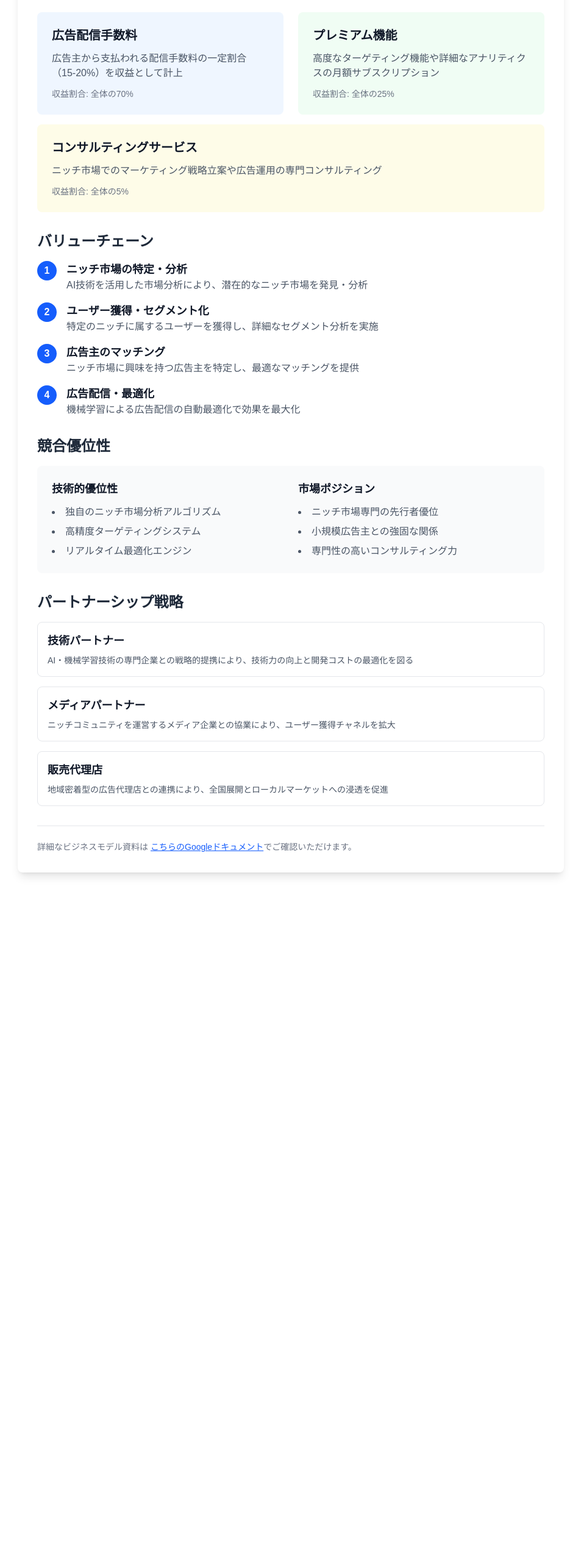
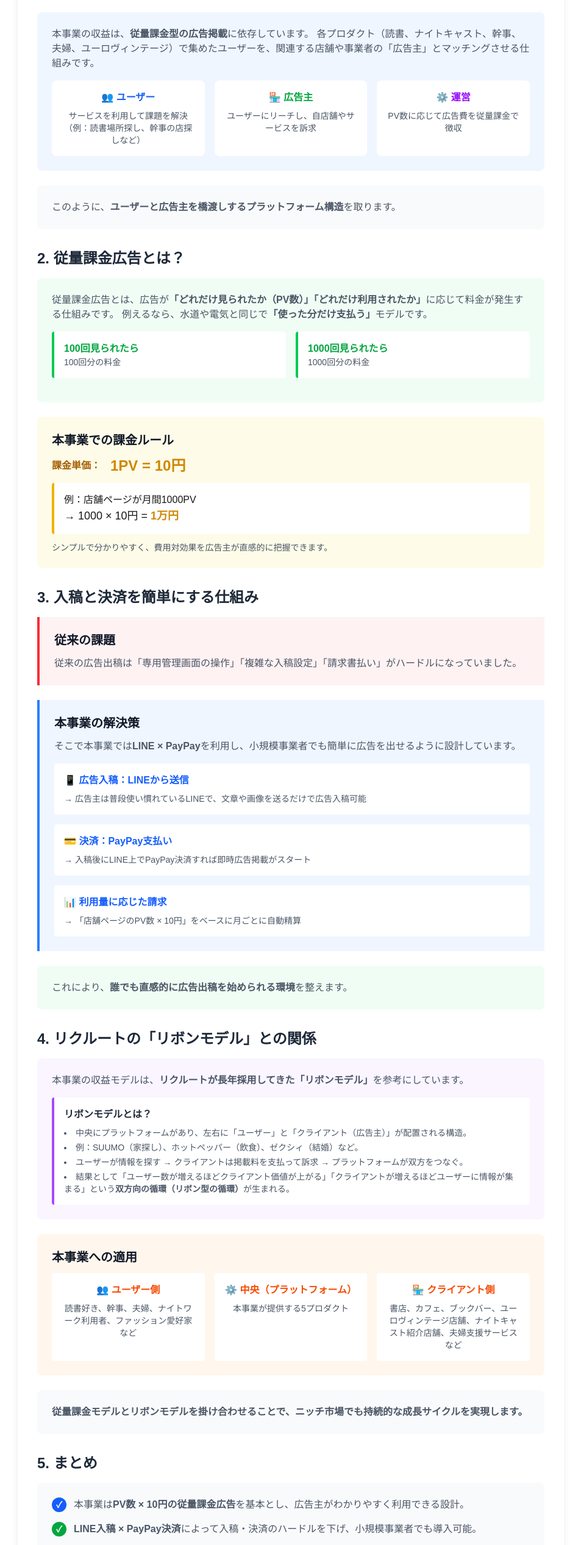
Before and after one commit to atsushimemet/niche-ads-business-plan, a Next.js app in the folder website/: page /business-model in a window 1280 px wide. Shown: the part 241-2775 px from the top of the page at 61% size, without its empty margins (163-1116 px from the left). Before the commit the page ends 1728 px from the top, so only its background shows below. Built offline with nearby package versions, Linux system fonts and the light colour scheme.

Commit message:
udpate: business model content

```diff
--- a/website/src/app/business-model/page.tsx
+++ b/website/src/app/business-model/page.tsx
@@ -7,116 +7,195 @@
 
           <div className="space-y-8">
             <section>
-              <h2 className="text-2xl font-semibold text-gray-800 mb-4">収益構造</h2>
-              <div className="grid md:grid-cols-2 gap-6">
-                <div className="bg-blue-50 p-6 rounded-lg">
-                  <h3 className="text-xl font-semibold text-gray-900 mb-3">広告配信手数料</h3>
-                  <p className="text-gray-600 mb-3">
-                    広告主から支払われる配信手数料の一定割合（15-20%）を収益として計上
+              <h2 className="text-2xl font-semibold text-gray-800 mb-4">1. 本事業の基本構造</h2>
+              <div className="bg-blue-50 p-6 rounded-lg mb-6">
+                <p className="text-gray-600 mb-4">
+                  本事業の収益は、<strong>従量課金型の広告掲載</strong>に依存しています。
+                  各プロダクト（読書、ナイトキャスト、幹事、夫婦、ユーロヴィンテージ）で集めたユーザーを、関連する店舗や事業者の「広告主」とマッチングさせる仕組みです。
                 </p>
-                  <div className="text-sm text-gray-500">
-                    <span className="font-medium">収益割合:</span> 全体の70%
+
+                <div className="grid md:grid-cols-3 gap-4">
+                  <div className="bg-white p-4 rounded-lg text-center">
+                    <h4 className="font-semibold text-blue-600 mb-2">👥 ユーザー</h4>
+                    <p className="text-gray-600 text-sm">サービスを利用して課題を解決（例：読書場所探し、幹事の店探しなど）</p>
                   </div>
+                  <div className="bg-white p-4 rounded-lg text-center">
+                    <h4 className="font-semibold text-green-600 mb-2">🏪 広告主</h4>
+                    <p className="text-gray-600 text-sm">ユーザーにリーチし、自店舗やサービスを訴求</p>
                   </div>
-                <div className="bg-green-50 p-6 rounded-lg">
-                  <h3 className="text-xl font-semibold text-gray-900 mb-3">プレミアム機能</h3>
-                  <p className="text-gray-600 mb-3">
-                    高度なターゲティング機能や詳細なアナリティクスの月額サブスクリプション
-                  </p>
-                  <div className="text-sm text-gray-500">
-                    <span className="font-medium">収益割合:</span> 全体の25%
+                  <div className="bg-white p-4 rounded-lg text-center">
+                    <h4 className="font-semibold text-purple-600 mb-2">⚙️ 運営</h4>
+                    <p className="text-gray-600 text-sm">PV数に応じて広告費を従量課金で徴収</p>
                   </div>
                 </div>
               </div>
-              <div className="mt-4 bg-yellow-50 p-6 rounded-lg">
-                <h3 className="text-xl font-semibold text-gray-900 mb-3">コンサルティングサービス</h3>
-                <p className="text-gray-600 mb-3">
-                  ニッチ市場でのマーケティング戦略立案や広告運用の専門コンサルティング
+
+              <div className="bg-gray-50 p-6 rounded-lg">
+                <p className="text-gray-600">
+                  このように、<strong>ユーザーと広告主を橋渡しするプラットフォーム構造</strong>を取ります。
                 </p>
-                <div className="text-sm text-gray-500">
-                  <span className="font-medium">収益割合:</span> 全体の5%
-                </div>
               </div>
             </section>
 
             <section>
-              <h2 className="text-2xl font-semibold text-gray-800 mb-4">バリューチェーン</h2>
-              <div className="space-y-4">
-                <div className="flex items-start space-x-4">
-                  <div className="flex-shrink-0 w-8 h-8 bg-blue-600 text-white rounded-full flex items-center justify-center font-bold">1</div>
-                  <div>
-                    <h3 className="text-lg font-semibold text-gray-900">ニッチ市場の特定・分析</h3>
-                    <p className="text-gray-600">AI技術を活用した市場分析により、潜在的なニッチ市場を発見・分析</p>
+              <h2 className="text-2xl font-semibold text-gray-800 mb-4">2. 従量課金広告とは？</h2>
+              <div className="space-y-6">
+                <div className="bg-green-50 p-6 rounded-lg">
+                  <p className="text-gray-600 mb-4">
+                    従量課金広告とは、広告が<strong>「どれだけ見られたか（PV数）」「どれだけ利用されたか」</strong>に応じて料金が発生する仕組みです。
+                    例えるなら、水道や電気と同じで<strong>「使った分だけ支払う」</strong>モデルです。
+                  </p>
+
+                  <div className="grid md:grid-cols-2 gap-4 mb-4">
+                    <div className="bg-white p-4 rounded border-l-4 border-green-500">
+                      <div className="font-semibold text-green-600">100回見られたら</div>
+                      <div className="text-gray-600 text-sm">100回分の料金</div>
+                    </div>
+                    <div className="bg-white p-4 rounded border-l-4 border-green-500">
+                      <div className="font-semibold text-green-600">1000回見られたら</div>
+                      <div className="text-gray-600 text-sm">1000回分の料金</div>
                     </div>
                   </div>
-                <div className="flex items-start space-x-4">
-                  <div className="flex-shrink-0 w-8 h-8 bg-blue-600 text-white rounded-full flex items-center justify-center font-bold">2</div>
-                  <div>
-                    <h3 className="text-lg font-semibold text-gray-900">ユーザー獲得・セグメント化</h3>
-                    <p className="text-gray-600">特定のニッチに属するユーザーを獲得し、詳細なセグメント分析を実施</p>
                 </div>
+
+                <div className="bg-yellow-50 p-6 rounded-lg">
+                  <h3 className="text-xl font-semibold text-gray-900 mb-3">本事業での課金ルール</h3>
+                  <div className="space-y-3">
+                    <div className="flex items-center space-x-4">
+                      <span className="font-semibold text-yellow-700">課金単価：</span>
+                      <span className="text-2xl font-bold text-yellow-600">1PV = 10円</span>
                     </div>
-                <div className="flex items-start space-x-4">
-                  <div className="flex-shrink-0 w-8 h-8 bg-blue-600 text-white rounded-full flex items-center justify-center font-bold">3</div>
-                  <div>
-                    <h3 className="text-lg font-semibold text-gray-900">広告主のマッチング</h3>
-                    <p className="text-gray-600">ニッチ市場に興味を持つ広告主を特定し、最適なマッチングを提供</p>
+                    <div className="bg-white p-4 rounded border-l-4 border-yellow-500">
+                      <div className="font-medium">例：店舗ページが月間1000PV</div>
+                      <div className="text-lg">→ 1000 × 10円 = <span className="font-bold text-yellow-600">1万円</span></div>
                     </div>
-                </div>
-                <div className="flex items-start space-x-4">
-                  <div className="flex-shrink-0 w-8 h-8 bg-blue-600 text-white rounded-full flex items-center justify-center font-bold">4</div>
-                  <div>
-                    <h3 className="text-lg font-semibold text-gray-900">広告配信・最適化</h3>
-                    <p className="text-gray-600">機械学習による広告配信の自動最適化で効果を最大化</p>
+                    <p className="text-gray-600 text-sm">
+                      シンプルで分かりやすく、費用対効果を広告主が直感的に把握できます。
+                    </p>
                   </div>
                 </div>
               </div>
             </section>
 
             <section>
-              <h2 className="text-2xl font-semibold text-gray-800 mb-4">競合優位性</h2>
-              <div className="bg-gray-50 p-6 rounded-lg">
-                <div className="grid md:grid-cols-2 gap-6">
-                  <div>
-                    <h3 className="text-lg font-semibold text-gray-900 mb-3">技術的優位性</h3>
-                    <ul className="list-disc list-inside text-gray-600 space-y-2">
-                      <li>独自のニッチ市場分析アルゴリズム</li>
-                      <li>高精度ターゲティングシステム</li>
-                      <li>リアルタイム最適化エンジン</li>
-                    </ul>
+              <h2 className="text-2xl font-semibold text-gray-800 mb-4">3. 入稿と決済を簡単にする仕組み</h2>
+              <div className="space-y-6">
+                <div className="bg-red-50 border-l-4 border-red-500 p-6">
+                  <h3 className="text-xl font-semibold text-gray-900 mb-3">従来の課題</h3>
+                  <p className="text-gray-600">
+                    従来の広告出稿は「専用管理画面の操作」「複雑な入稿設定」「請求書払い」がハードルになっていました。
+                  </p>
                 </div>
-                  <div>
-                    <h3 className="text-lg font-semibold text-gray-900 mb-3">市場ポジション</h3>
-                    <ul className="list-disc list-inside text-gray-600 space-y-2">
-                      <li>ニッチ市場専門の先行者優位</li>
-                      <li>小規模広告主との強固な関係</li>
-                      <li>専門性の高いコンサルティング力</li>
-                    </ul>
+
+                <div className="bg-blue-50 border-l-4 border-blue-500 p-6">
+                  <h3 className="text-xl font-semibold text-gray-900 mb-3">本事業の解決策</h3>
+                  <p className="text-gray-600 mb-4">
+                    そこで本事業では<strong>LINE × PayPay</strong>を利用し、小規模事業者でも簡単に広告を出せるように設計しています。
+                  </p>
+
+                  <div className="grid md:grid-cols-1 gap-4">
+                    <div className="bg-white p-4 rounded">
+                      <h4 className="font-semibold text-blue-600 mb-2">📱 広告入稿：LINEから送信</h4>
+                      <p className="text-gray-600 text-sm">
+                        → 広告主は普段使い慣れているLINEで、文章や画像を送るだけで広告入稿可能
+                      </p>
                     </div>
+                    <div className="bg-white p-4 rounded">
+                      <h4 className="font-semibold text-blue-600 mb-2">💳 決済：PayPay支払い</h4>
+                      <p className="text-gray-600 text-sm">
+                        → 入稿後にLINE上でPayPay決済すれば即時広告掲載がスタート
+                      </p>
+                    </div>
+                    <div className="bg-white p-4 rounded">
+                      <h4 className="font-semibold text-blue-600 mb-2">📊 利用量に応じた請求</h4>
+                      <p className="text-gray-600 text-sm">
+                        → 「店舗ページのPV数 × 10円」をベースに月ごとに自動精算
+                      </p>
+                    </div>
+                  </div>
+                </div>
+
+                <div className="bg-green-50 p-6 rounded-lg">
+                  <p className="text-gray-600 font-medium">
+                    これにより、<strong>誰でも直感的に広告出稿を始められる環境</strong>を整えます。
+                  </p>
                 </div>
               </div>
             </section>
 
             <section>
-              <h2 className="text-2xl font-semibold text-gray-800 mb-4">パートナーシップ戦略</h2>
-              <div className="space-y-4">
-                <div className="border border-gray-200 p-4 rounded-lg">
-                  <h3 className="text-lg font-semibold text-gray-900 mb-2">技術パートナー</h3>
-                  <p className="text-gray-600 text-sm">
-                    AI・機械学習技術の専門企業との戦略的提携により、技術力の向上と開発コストの最適化を図る
+              <h2 className="text-2xl font-semibold text-gray-800 mb-4">4. リクルートの「リボンモデル」との関係</h2>
+              <div className="space-y-6">
+                <div className="bg-purple-50 p-6 rounded-lg">
+                  <p className="text-gray-600 mb-4">
+                    本事業の収益モデルは、<strong>リクルートが長年採用してきた「リボンモデル」</strong>を参考にしています。
+                  </p>
+
+                  <div className="bg-white p-4 rounded border-l-4 border-purple-500">
+                    <h4 className="font-semibold text-gray-800 mb-2">リボンモデルとは？</h4>
+                    <ul className="text-gray-600 text-sm space-y-1 list-disc list-inside">
+                      <li>中央にプラットフォームがあり、左右に「ユーザー」と「クライアント（広告主）」が配置される構造。</li>
+                      <li>例：SUUMO（家探し）、ホットペッパー（飲食）、ゼクシィ（結婚）など。</li>
+                      <li>ユーザーが情報を探す → クライアントは掲載料を支払って訴求 → プラットフォームが双方をつなぐ。</li>
+                      <li>結果として「ユーザー数が増えるほどクライアント価値が上がる」「クライアントが増えるほどユーザーに情報が集まる」という<strong>双方向の循環（リボン型の循環）</strong>が生まれる。</li>
+                    </ul>
+                  </div>
+                </div>
+
+                <div className="bg-orange-50 p-6 rounded-lg">
+                  <h3 className="text-xl font-semibold text-gray-900 mb-3">本事業への適用</h3>
+                  <div className="grid md:grid-cols-3 gap-4">
+                    <div className="bg-white p-4 rounded text-center">
+                      <h4 className="font-semibold text-orange-600 mb-2">👥 ユーザー側</h4>
+                      <p className="text-gray-600 text-sm">読書好き、幹事、夫婦、ナイトワーク利用者、ファッション愛好家など</p>
+                    </div>
+                    <div className="bg-white p-4 rounded text-center">
+                      <h4 className="font-semibold text-orange-600 mb-2">⚙️ 中央（プラットフォーム）</h4>
+                      <p className="text-gray-600 text-sm">本事業が提供する5プロダクト</p>
+                    </div>
+                    <div className="bg-white p-4 rounded text-center">
+                      <h4 className="font-semibold text-orange-600 mb-2">🏪 クライアント側</h4>
+                      <p className="text-gray-600 text-sm">書店、カフェ、ブックバー、ユーロヴィンテージ店舗、ナイトキャスト紹介店舗、夫婦支援サービスなど</p>
+                    </div>
+                  </div>
+                </div>
+
+                <div className="bg-gray-50 p-6 rounded-lg">
+                  <p className="text-gray-600">
+                    <strong>従量課金モデルとリボンモデルを掛け合わせることで、ニッチ市場でも持続的な成長サイクルを実現します。</strong>
                   </p>
                 </div>
-                <div className="border border-gray-200 p-4 rounded-lg">
-                  <h3 className="text-lg font-semibold text-gray-900 mb-2">メディアパートナー</h3>
-                  <p className="text-gray-600 text-sm">
-                    ニッチコミュニティを運営するメディア企業との協業により、ユーザー獲得チャネルを拡大
+              </div>
+            </section>
+
+            <section>
+              <h2 className="text-2xl font-semibold text-gray-800 mb-4">5. まとめ</h2>
+              <div className="bg-gray-50 p-6 rounded-lg">
+                <div className="space-y-4">
+                  <div className="flex items-start space-x-3">
+                    <div className="flex-shrink-0 w-6 h-6 bg-blue-600 text-white rounded-full flex items-center justify-center text-sm font-bold">✓</div>
+                    <div>
+                      <p className="text-gray-600">
+                        本事業は<strong>PV数 × 10円の従量課金広告</strong>を基本とし、広告主がわかりやすく利用できる設計。
                       </p>
                     </div>
-                <div className="border border-gray-200 p-4 rounded-lg">
-                  <h3 className="text-lg font-semibold text-gray-900 mb-2">販売代理店</h3>
-                  <p className="text-gray-600 text-sm">
-                    地域密着型の広告代理店との連携により、全国展開とローカルマーケットへの浸透を促進
+                  </div>
+                  <div className="flex items-start space-x-3">
+                    <div className="flex-shrink-0 w-6 h-6 bg-green-600 text-white rounded-full flex items-center justify-center text-sm font-bold">✓</div>
+                    <div>
+                      <p className="text-gray-600">
+                        <strong>LINE入稿 × PayPay決済</strong>によって入稿・決済のハードルを下げ、小規模事業者でも導入可能。
                       </p>
+                    </div>
+                  </div>
+                  <div className="flex items-start space-x-3">
+                    <div className="flex-shrink-0 w-6 h-6 bg-purple-600 text-white rounded-full flex items-center justify-center text-sm font-bold">✓</div>
+                    <div>
+                      <p className="text-gray-600">
+                        リクルートの<strong>「リボンモデル」</strong>を応用し、ユーザーと広告主の双方を拡大させる循環型プラットフォームを構築。
+                      </p>
+                    </div>
+                  </div>
                 </div>
               </div>
             </section>
```
Lines whose indentation alone changed are shown as unchanged.
